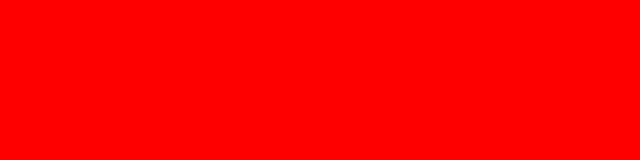
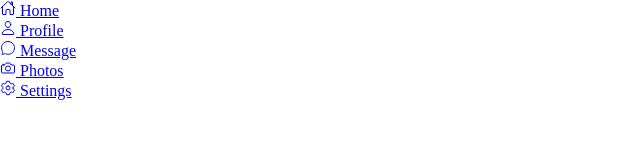
Before and after one commit to So-Gau/menu-bar-bottom, a website: page index.html in a window 1280 px wide. Shown: the whole page, without its empty margins (0-640 px from the left). Drawn offline with nearby package versions, Linux system fonts and the light colour scheme; files that its build step writes are made by us from their sources.

Commit message:
create nav in html

```diff
--- a/assets/style/style.scss
+++ b/assets/style/style.scss
@@ -1,11 +1,9 @@
 @import "./import.scss";
-// use sass --watch style.scss style.css for sass
+// for sass
+// use: sass --watch style.scss style.css
+
 * {
     padding: 0;
     margin: 0;
     box-sizing: border-box;
 }
-
-body {
-    background: red;
-}
--- a/index.html
+++ b/index.html
@@ -4,13 +4,58 @@
     <meta charset="UTF-8">
     <meta http-equiv="X-UA-Compatible" content="IE=edge">
     <meta name="viewport" content="width=device-width, initial-scale=1.0">
-    <title>project</title>
+    <title>Magic Menu</title>
     <link rel="stylesheet" href="/asset/style/style.css">
     <link rel="stylesheet" href="https://cdnjs.cloudflare.com/ajax/libs/font-awesome/6.2.1/css/all.min.css" integrity="sha512-MV7K8+y+gLIBoVD59lQIYicR65iaqukzvf/nwasF0nqhPay5w/9lJmVM2hMDcnK1OnMGCdVK+iQrJ7lzPJQd1w==" crossorigin="anonymous" referrerpolicy="no-referrer" />
     <script src="node_modules/jquery/dist/jquery.min.js"></script>
 </head>
 <body>
-
+    <div class="navigation">
+        <ul>
+            <li class="list">
+                <a href="/">
+                    <span class="icon">
+                        <ion-icon name="home-outline"></ion-icon>
+                    </span>
+                    <span class="text">Home</span>
+                </a>
+            </li>
+            <li class="list">
+                <a href="/">
+                    <span class="icon">
+                        <ion-icon name="person-outline"></ion-icon>
+                    </span>
+                    <span class="text">Profile</span>
+                </a>
+            </li>
+            <li class="list">
+                <a href="/">
+                    <span class="icon">
+                        <ion-icon name="chatbubble-outline"></ion-icon>
+                    </span>
+                    <span class="text">Message</span>
+                </a>
+            </li>
+            <li class="list">
+                <a href="/">
+                    <span class="icon">
+                        <ion-icon name="camera-outline"></ion-icon>
+                    </span>
+                    <span class="text">Photos</span>
+                </a>
+            </li>
+            <li class="list">
+                <a href="/">
+                    <span class="icon">
+                        <ion-icon name="settings-outline"></ion-icon>
+                    </span>
+                    <span class="text">Settings</span>
+                </a>
+            </li>
+        </ul>
+    </div>
+    <script type="module" src="https://unpkg.com/ionicons@5.5.2/dist/ionicons/ionicons.esm.js"></script>
+    <script nomodule src="https://unpkg.com/ionicons@5.5.2/dist/ionicons/ionicons.js"></script>
     <script src="./assets/js/App.js"></script>
 </body>
 </html>
```
